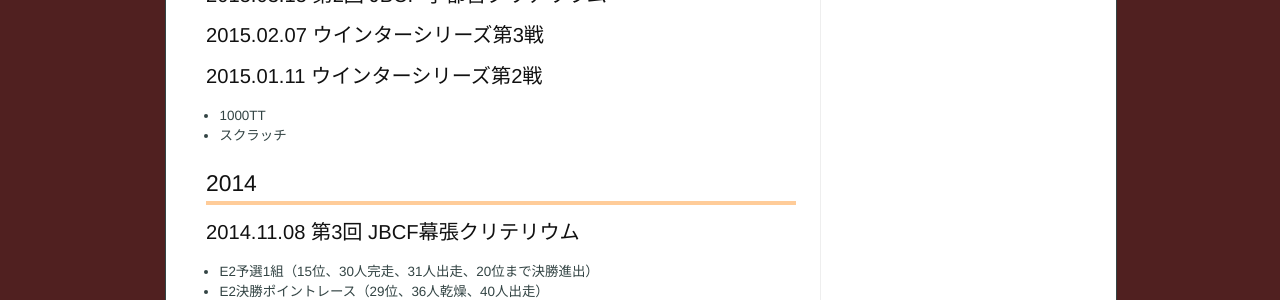
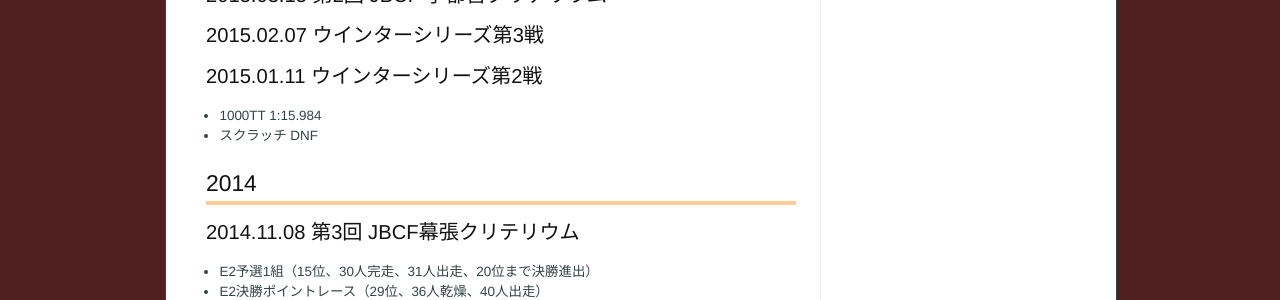
Before and after one commit to marucc/marucc.github.io, a Jekyll site: the page built from sports/results_bike.md, in a window 1280 px wide and 900 px high. Shown: the part 267-567 px from the top of the window. Built offline with Jekyll 4.4.1, drawn with Linux system fonts in a browser that asks for light colours.

Commit message:
Published with https://stackedit.io/

```diff
--- a/sports/results_bike.md
+++ b/sports/results_bike.md
@@ -16,8 +16,8 @@ markdown: kramdown
 ### 2015.02.07 ウインターシリーズ第3戦
 
 ### 2015.01.11 ウインターシリーズ第2戦
-- 1000TT
-- スクラッチ
+- 1000TT 1:15.984
+- スクラッチ DNF
 
 ## 2014
 
```
